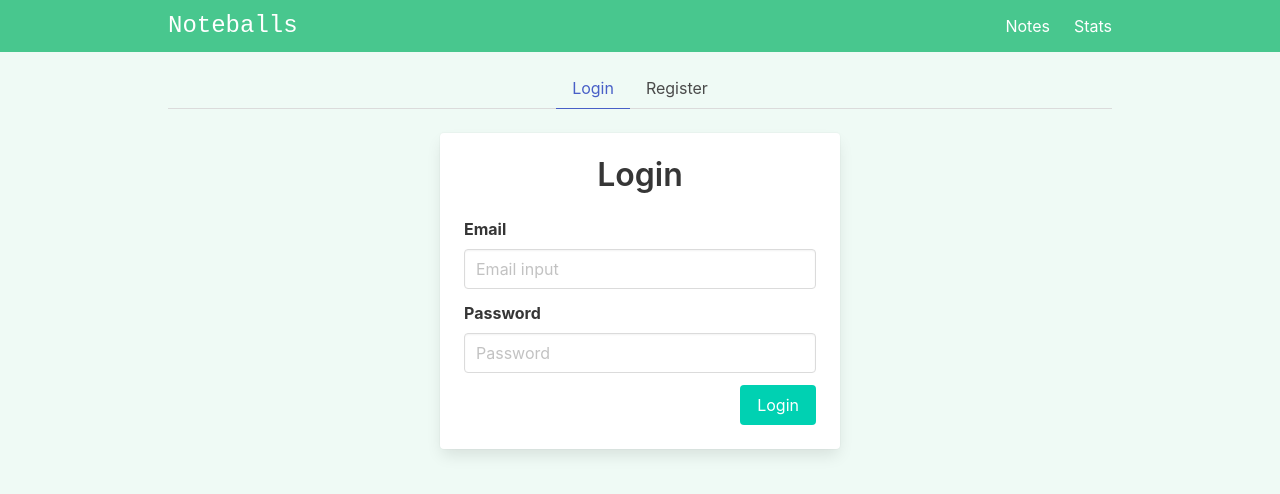
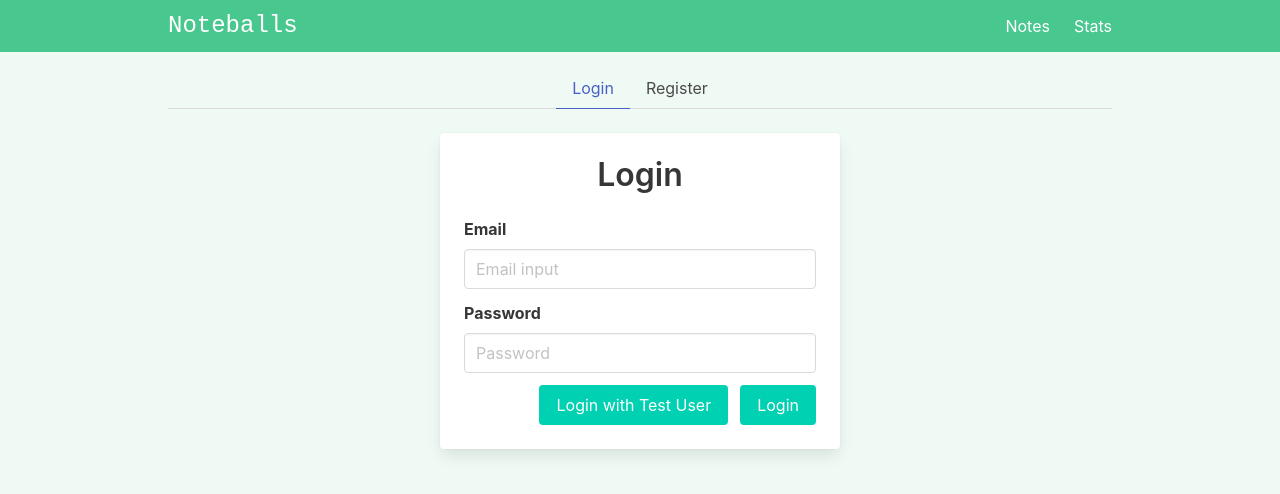
Before and after one commit to damtung2000/noteballs, a Vue app: page /#/auth in a window 1280 px wide. Shown: the top 494 px of the page. Built offline with nearby package versions, Linux system fonts and the light colour scheme; no server answers.

Commit message:
Add login as test user button

```diff
--- a/src/views/ViewAuth.vue
+++ b/src/views/ViewAuth.vue
@@ -38,6 +38,13 @@
               </div>
             </div>
             <div class="field is-grouped is-grouped-right">
+              <p v-if="!register" class="control">
+                <button
+                  @click.prevent="loginTestUser"
+                  class="button is-primary">
+                  Login with Test User
+                </button>
+              </p>
               <p class="control">
                 <button class="button is-primary" type="sumbit">
                   {{ formTitle }}
@@ -78,6 +85,14 @@
       storeAuth.loginUser(credentials);
     }
   }
+
+  function loginTestUser() {
+    const credentials = {
+      email: 'test@test.com',
+      password: 'testing123',
+    };
+    storeAuth.loginUser(credentials);
+  }
 </script>
 
 <style>
```
